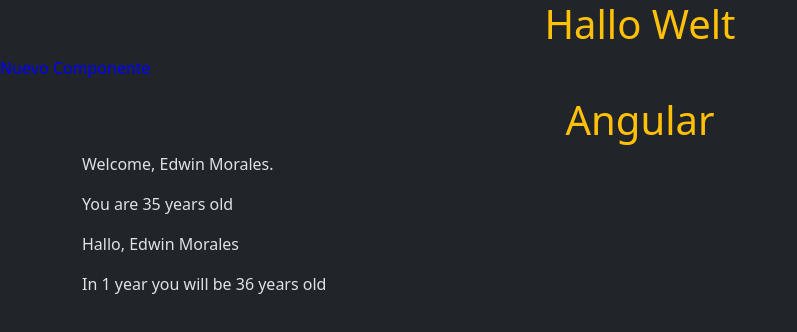
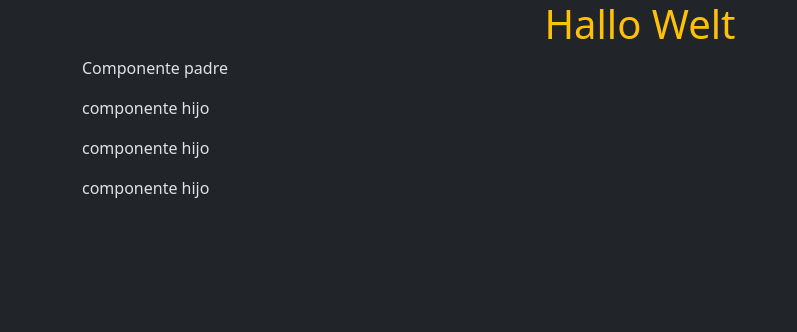
Before and after one commit to fjjt3/Angular2024, an Angular app: page / in a window 1280 px wide. Shown: the top 332 px of the page, without its empty margins (0-797 px from the left). Built offline with nearby package versions, Linux system fonts and the light colour scheme.

Commit message:
Add:father/son components

```diff
--- a/src/app/app.component.html
+++ b/src/app/app.component.html
@@ -1,6 +1,4 @@
 <div class="container">
     <h1 class="text-center text-warning">{{title}}</h1>
+    <app-padre/>
 </div>
-<app-nuevo-componente/>
-
-<app-interpolacion/>
--- a/src/app/app.component.ts
+++ b/src/app/app.component.ts
@@ -3,12 +3,13 @@
 import { NuevoComponenteComponent } from "./nuevo-componente/nuevo-componente.component";
 import { ComponenteEnLineaComponent } from "./componente-en-linea/componente-en-linea.component";
 import { InterpolacionComponent } from "./interpolacion/interpolacion.component";
+import { PadreComponent } from "./padre/padre.component";
 // import { NuevoComponenteComponent } from './nuevo-componente/nuevo-componente.component'
 
 @Component({
   selector: 'app-root',
   standalone: true,
-  imports: [RouterOutlet, NuevoComponenteComponent, ComponenteEnLineaComponent, InterpolacionComponent],
+  imports: [RouterOutlet, NuevoComponenteComponent, ComponenteEnLineaComponent, InterpolacionComponent, PadreComponent],
   templateUrl: './app.component.html',
   styleUrl: './app.component.css'
 })
--- /dev/null
+++ b/src/app/padre/hijo/hijo.component.html
@@ -0,0 +1 @@
+<p>componente hijo</p>
--- /dev/null
+++ b/src/app/padre/padre.component.html
@@ -0,0 +1,4 @@
+<p>Componente padre</p>
+<app-hijo/>
+<app-hijo/>
+<app-hijo/>
```
Also changed, not shown: src/app/padre/hijo/hijo.component.ts (added, +12 -0 lines), src/app/padre/padre.component.ts (added, +13 -0 lines), src/app/padre/hijo/hijo.component.css (added), src/app/padre/padre.component.css (added).
